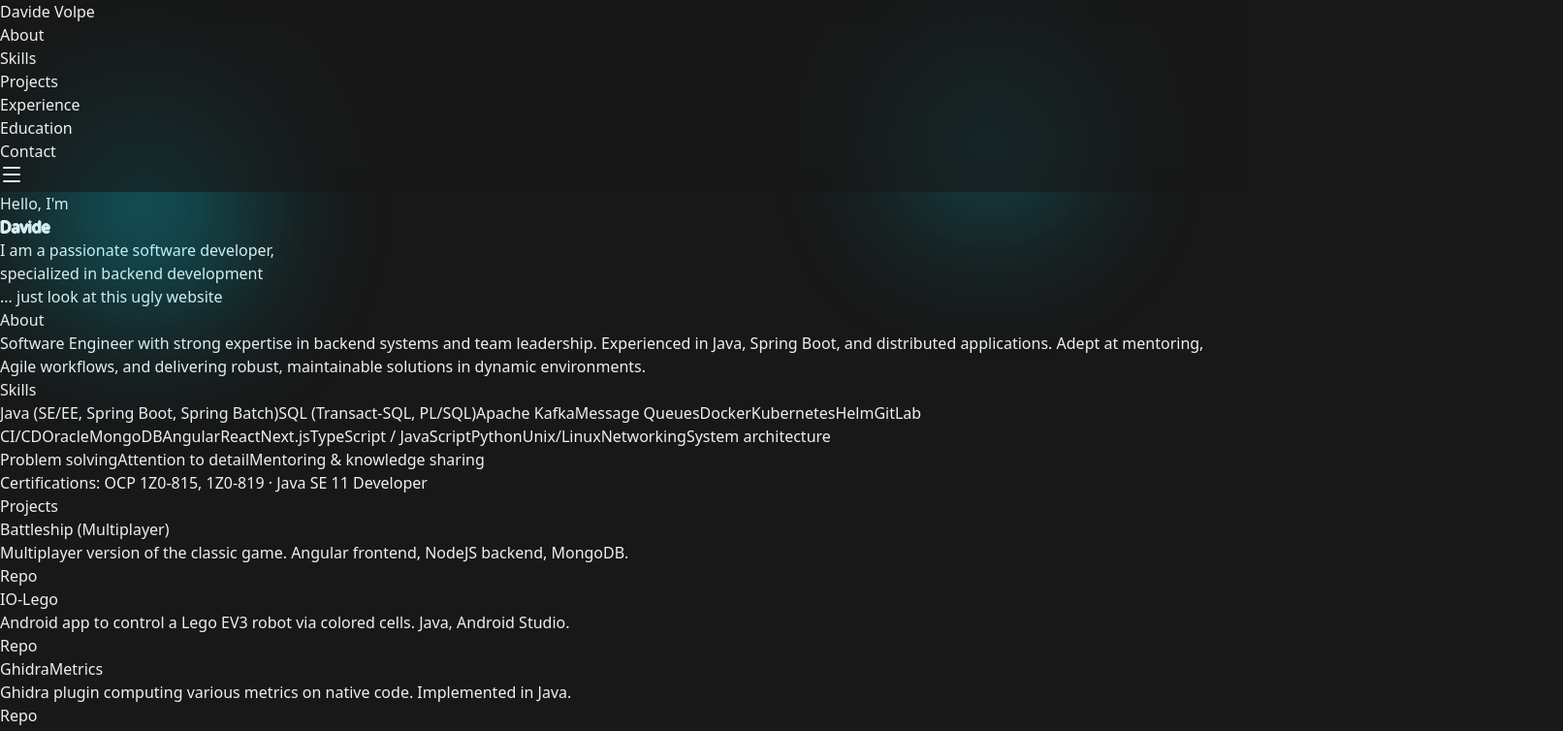
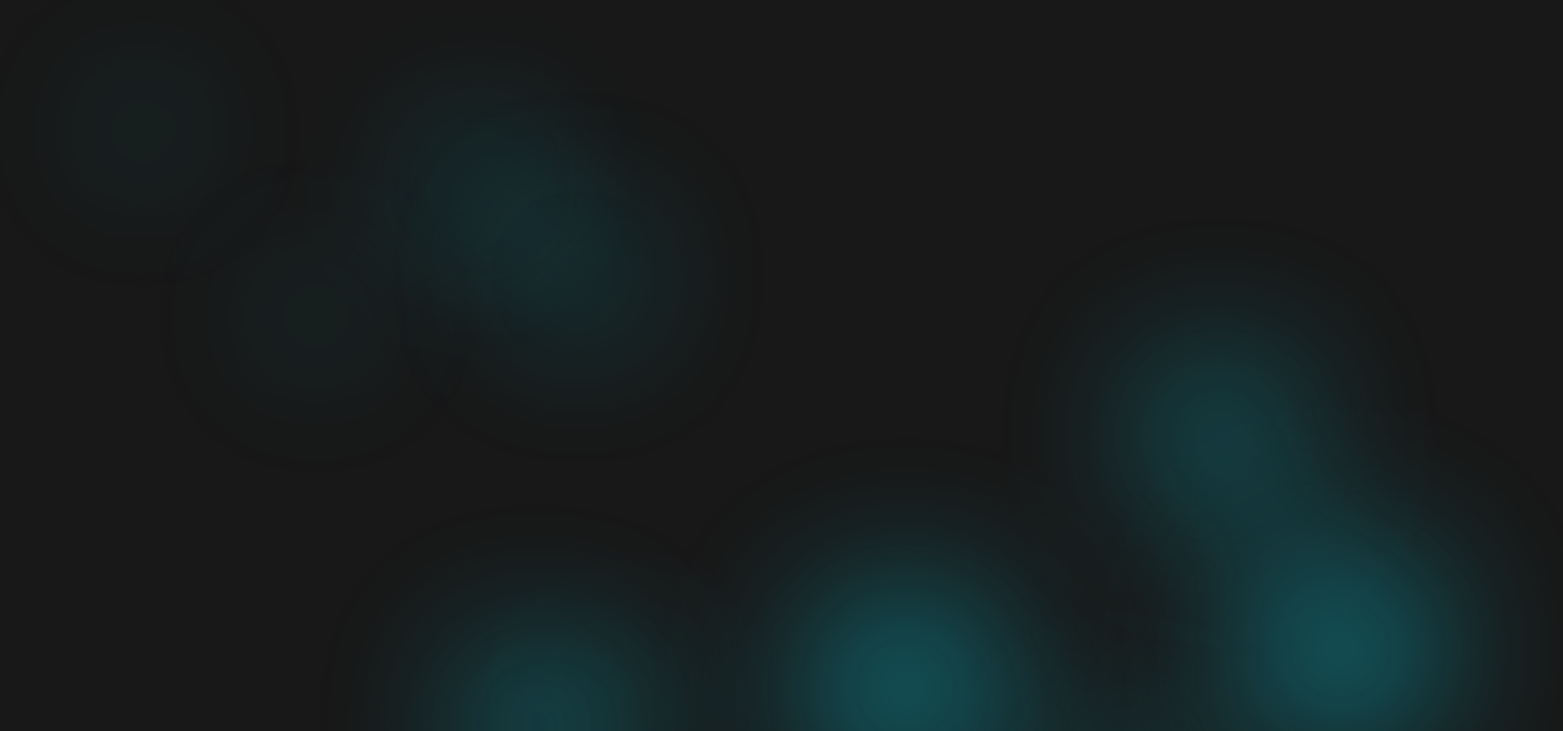
Before and after one commit to westfox-5/davidevolpe.dev, a Next.js app: page / in a window 1280 px wide. Shown: the top 754 px of the page at 97% size, 1612 px wide, since content can reach past the window. Built offline with nearby package versions, Linux system fonts and the light colour scheme.

Commit message:
Add FloatingBubbles component for enhanced visual effects and remove unused imports from sections

```diff
--- a/src/app/layout.tsx
+++ b/src/app/layout.tsx
@@ -1,6 +1,9 @@
 import type { Metadata } from "next";
 import localFont from "next/font/local";
 import "./globals.css";
+
+
+import FloatingBubbles from "../components/FloatingBubbles";
 
 const geistSans = localFont({
   src: "./fonts/GeistVF.woff",
@@ -30,6 +33,7 @@ export default function RootLayout({
       <body
         className={`${geistSans.variable} ${geistMono.variable} antialiased container mx-auto`}
       >
+        <FloatingBubbles />
         {children}
       </body>
     </html>
--- a/src/app/page.tsx
+++ b/src/app/page.tsx
@@ -4,7 +4,6 @@ import { motion } from "framer-motion";
 import dynamic from "next/dynamic";
 
 const Navbar = dynamic(() => import("../components/Navbar"), { ssr: false });
-const AnimatedBackground = dynamic(() => import("../components/AnimatedBackground"), { ssr: false });
 const CiDashboard = dynamic(() => import("../components/CiDashboard"), { ssr: false });
 const CodeStats = dynamic(() => import("../components/CodeStats"), { ssr: false });
 const About = dynamic(() => import("../components/sections/About"), { ssr: false });
@@ -29,8 +28,7 @@ const Home = () => {
   return (
     <div className="relative w-full max-w-full overflow-x-hidden">
 
-        <AnimatedBackground />
-          <Navbar />
+        <Navbar />
 
           {/* Spacer to offset fixed navbar height */}
           <div className="h-16" />
--- /dev/null
+++ b/src/components/FloatingBubbles.tsx
@@ -0,0 +1,109 @@
+"use client";
+
+import { useEffect, useRef, useState } from "react";
+import { motion } from "framer-motion";
+
+
+const bubbleSizes = ["bubble-sm", "bubble-md", "bubble-lg", "bubble-xl"];
+function randomSize(i: number) {
+  // Per avere sempre la stessa sequenza tra i reload, uso l'indice
+  return bubbleSizes[i % bubbleSizes.length];
+}
+
+const bubbles = [
+  { size: randomSize(0), style: { top: "8%", left: "6%" }, duration: 4, delay: 0 },
+  { size: randomSize(1), style: { top: "22%", left: "38%" }, duration: 4.5, delay: 1 },
+  { size: randomSize(2), style: { top: "35%", left: "85%" }, duration: 3.5, delay: 2 },
+  { size: randomSize(3), style: { top: "60%", left: "55%" }, duration: 4.5, delay: 3.5 },
+  { size: randomSize(4), style: { top: "82%", left: "45%" }, duration: 4, delay: 5 },
+  { size: randomSize(5), style: { bottom: "12%", right: "18%" }, duration: 3.5, delay: 0.5 },
+  { size: randomSize(6), style: { bottom: "28%", right: "70%" }, duration: 4, delay: 1.5 },
+  { size: randomSize(7), style: { bottom: "45%", right: "10%" }, duration: 4, delay: 2.5 },
+  { size: randomSize(8), style: { bottom: "68%", right: "80%" }, duration: 4, delay: 4 },
+  { size: randomSize(9), style: { bottom: "90%", right: "70%" }, duration: 3.5, delay: 5.5 },
+];
+
+function getParallaxY(index: number, windowHeight: number, scrollY: number) {
+  // Ogni bolla si muove con un fattore diverso per effetto parallasse
+  const factors = [0.1, 0.13, 0.30, 0.15, 0.12, 0.09];
+  return scrollY * factors[index % factors.length];
+}
+
+const FloatingBubbles = () => {
+  const [scrollY, setScrollY] = useState(0);
+  const [windowHeight, setWindowHeight] = useState(0);
+  const [isVisible, setIsVisible] = useState(false);
+  const containerRef = useRef<HTMLDivElement>(null);
+
+  useEffect(() => {
+    setWindowHeight(window.innerHeight);
+    const handleScroll = () => setScrollY(window.scrollY);
+    window.addEventListener("scroll", handleScroll);
+    return () => window.removeEventListener("scroll", handleScroll);
+  }, []);
+
+  useEffect(() => {
+    const ref = containerRef.current;
+    if (!ref) return;
+    const observer = new window.IntersectionObserver(
+      ([entry]) => setIsVisible(entry.isIntersecting),
+      { threshold: 0.1 }
+    );
+    observer.observe(ref);
+    return () => observer.disconnect();
+  }, []);
+
+  return (
+    <div
+      ref={containerRef}
+      className="pointer-events-none absolute left-0 top-0 w-full h-[4000px] z-0"
+      style={{ minHeight: '200vh' }}
+    >
+      {bubbles.map((b, i) => {
+        const bubbleRef = useRef<HTMLDivElement>(null);
+        const [bubbleVisible, setBubbleVisible] = useState(false);
+
+        useEffect(() => {
+          const ref = bubbleRef.current;
+          if (!ref) return;
+          const observer = new window.IntersectionObserver(
+            ([entry]) => setBubbleVisible(entry.isIntersecting),
+            { threshold: 0.1 }
+          );
+          observer.observe(ref);
+          return () => observer.disconnect();
+        }, []);
+
+        return (
+          <motion.div
+            key={i}
+            ref={bubbleRef}
+            initial={{ y: 0, opacity: 0.5 }}
+            animate={bubbleVisible ? {
+              y: getParallaxY(i, windowHeight, scrollY),
+              opacity: 1,
+            } : { y: 0, opacity: 0 }}
+            transition={{
+              y: {
+                repeat: bubbleVisible ? Infinity : 0,
+                repeatType: "reverse",
+                duration: b.duration,
+                ease: "easeInOut",
+                delay: b.delay,
+              },
+              opacity: { duration: 1, delay: b.delay },
+            }}
+            style={{ position: "absolute", ...b.style, pointerEvents: "none" }}
+          >
+            <div
+              className={`bubble-base ${b.size}`}
+              style={b.size === "bubble-xs" ? { width: 70, height: 70 } : {}}
+            />
+          </motion.div>
+        );
+      })}
+    </div>
+  );
+};
+
+export default FloatingBubbles;
--- a/src/components/sections/About.tsx
+++ b/src/components/sections/About.tsx
@@ -1,7 +1,4 @@
 "use client"
-
-
-import { motion } from "framer-motion";
 
 const About = () => (
 			<>
--- a/src/components/sections/Contact.tsx
+++ b/src/components/sections/Contact.tsx
@@ -1,7 +1,4 @@
 "use client"
-
-
-import { motion } from "framer-motion";
 
 const Contact = () => (
 			<>
--- a/src/components/sections/Education.tsx
+++ b/src/components/sections/Education.tsx
@@ -1,24 +1,6 @@
 "use client"
 
-
-
-import { motion } from "framer-motion";
-import { useEffect, useState } from "react";
-
-
-const Education = () => {
-	const [scrollY, setScrollY] = useState(0);
-	useEffect(() => {
-		const handleScroll = () => setScrollY(window.scrollY);
-		window.addEventListener("scroll", handleScroll);
-		return () => window.removeEventListener("scroll", handleScroll);
-	}, []);
-
-	const parallax1 = scrollY * 0.12;
-	const parallax2 = scrollY * 0.09;
-	const parallax3 = scrollY * 0.15;
-
-		return (
+const Education = () => (
 	<>
 		<section id="education" className="max-w-screen-xl mx-auto px-6 py-16 scroll-mt-16 relative">
 			<h2 className="text-3xl lg:text-5xl font-bold mb-6">Education</h2>
@@ -47,7 +29,7 @@ const Education = () => {
 			</div>
 		</section>
 	</>
+
 );
-		};
 
 export default Education;
--- a/src/components/sections/Experience.tsx
+++ b/src/components/sections/Experience.tsx
@@ -1,25 +1,6 @@
 "use client"
 
-
-
-import { motion, useMotionValue, useTransform, useScroll } from "framer-motion";
-import { useEffect, useState } from "react";
-
-const Experience = () => {
-	// Parallax state
-	const [scrollY, setScrollY] = useState(0);
-	useEffect(() => {
-		const handleScroll = () => setScrollY(window.scrollY);
-		window.addEventListener("scroll", handleScroll);
-		return () => window.removeEventListener("scroll", handleScroll);
-	}, []);
-
-	// Parallax factors
-	const parallax1 = scrollY * 0.15;
-	const parallax2 = scrollY * 0.10;
-	const parallax3 = scrollY * 0.18;
-
-		return (
+const Experience = () => (
 	<>
 	<section id="experience" className="max-w-screen-xl mx-auto px-6 py-16 scroll-mt-16 relative">
 		<h2 className="text-3xl lg:text-5xl font-bold mb-6">Experience</h2>
@@ -36,7 +17,7 @@ const Experience = () => {
 					<span className="text-sm opacity-75">2024 — Present</span>
 				</div>
 				<ul className="mt-2 list-disc pl-6 text-base lg:text-lg">
-							<li>Senior Java EE developer in a SCRUM team (multi‑team environment).</li>
+					<li>Senior Java EE developer in a SCRUM team (multi-team environment).</li>
 					<li>Financial apps for Instant Payments; maintenance of shared libraries.</li>
 					<li>Spring Boot, Spring Batch, MQs, Apache Kafka, Docker, Kubernetes, Helm, GitLab CI/CD.</li>
 				</ul>
@@ -95,6 +76,5 @@ const Experience = () => {
 		</section>
 	</>
 );
-	};
 
 export default Experience;
--- a/src/components/sections/Projects.tsx
+++ b/src/components/sections/Projects.tsx
@@ -1,7 +1,4 @@
 "use client"
-
-
-import { motion } from "framer-motion";
 
 
 const Projects = () => (
--- a/src/components/sections/Skills.tsx
+++ b/src/components/sections/Skills.tsx
@@ -1,7 +1,6 @@
 "use client"
 
 
-import { motion } from "framer-motion";
 
 
 
```
Also changed, not shown: src/components/sections/Ops.tsx (+4 -4 lines). Lines whose indentation alone changed are shown as unchanged.
